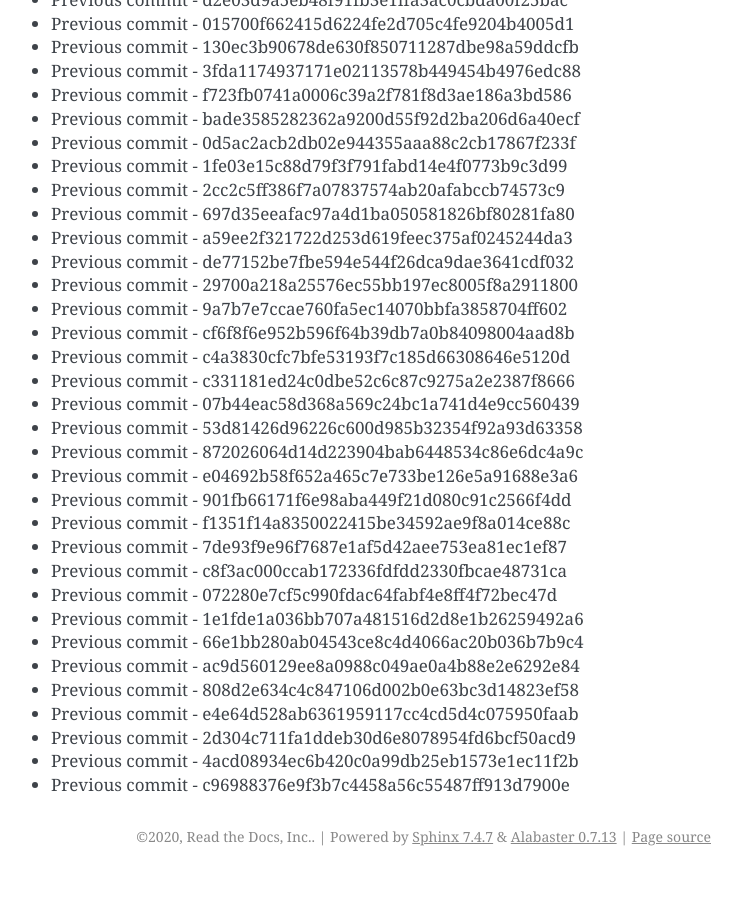
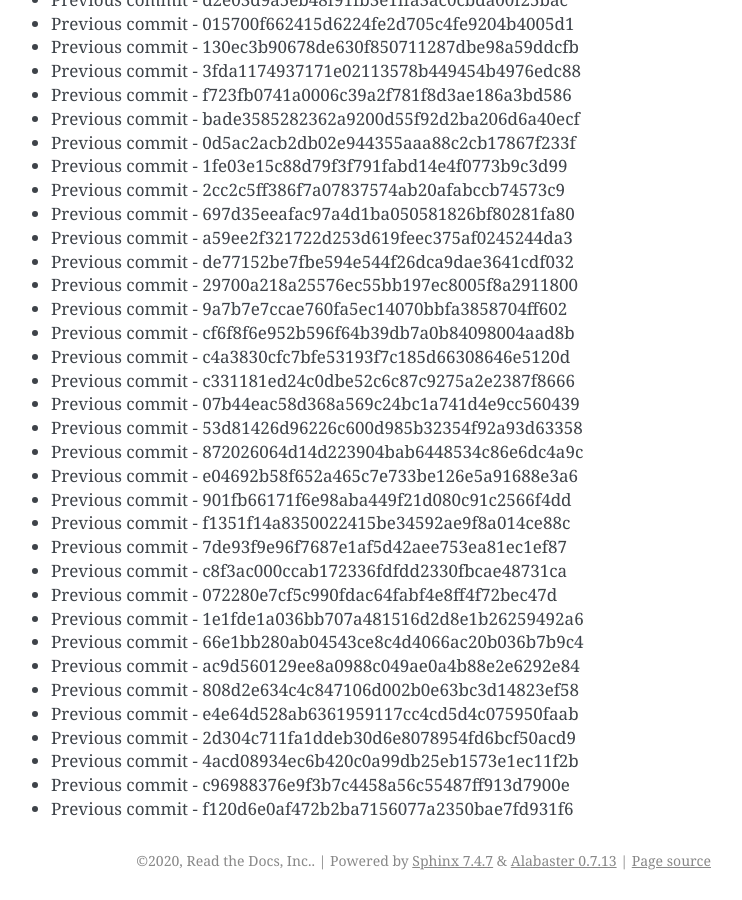
Before and after one commit to readthedocs/rtd-git-stresstest, a Sphinx documentation site: the page built from docs/updates.rst, in a window 1280 px wide and 900 px high, scrolled down 38112 px. Shown: the whole window, without its empty margins (399-1141 px from the left). Built offline with Sphinx 7.4.7, drawn with Linux system fonts in a browser that asks for light colours; before the commit the page ends 38988 px from its top, so only the background shows below that.

Commit message:
Generating commit from previous: f120d6e0af472b2ba7156077a2350bae7fd931f6

```diff
--- a/docs/updates.rst
+++ b/docs/updates.rst
@@ -1633,3 +1633,4 @@ It can be tested for any performance characteristics.
 * Previous commit - 2d304c711fa1ddeb30d6e8078954fd6bcf50acd9
 * Previous commit - 4acd08934ec6b420c0a99db25eb1573e1ec11f2b
 * Previous commit - c96988376e9f3b7c4458a56c55487ff913d7900e
+* Previous commit - f120d6e0af472b2ba7156077a2350bae7fd931f6
```
